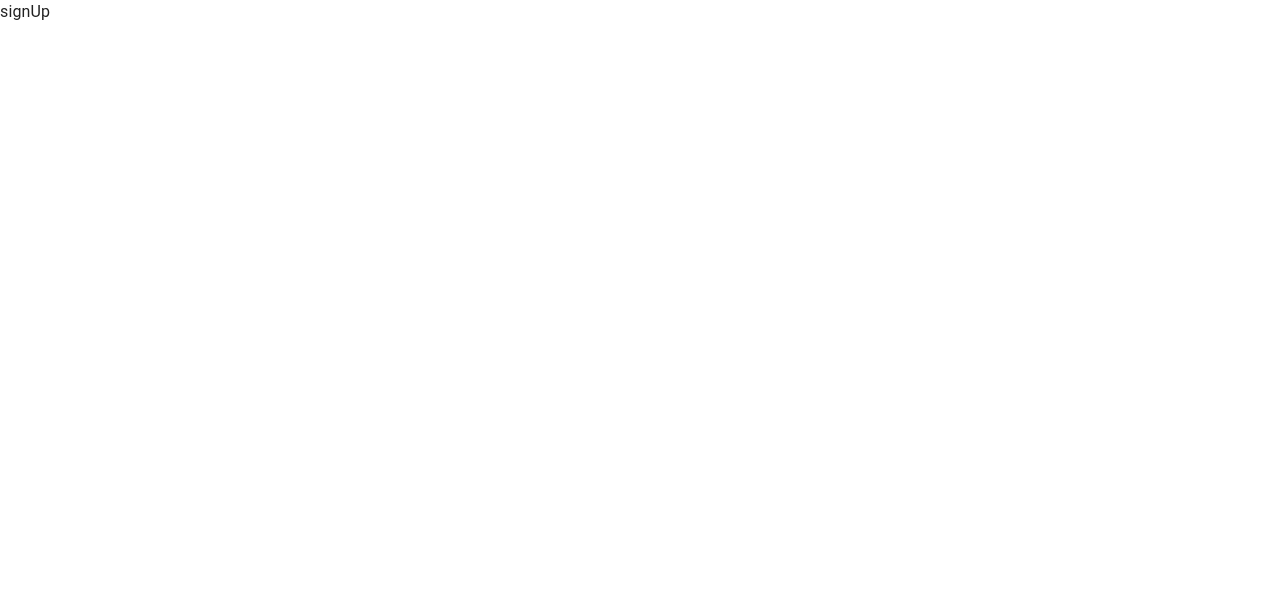
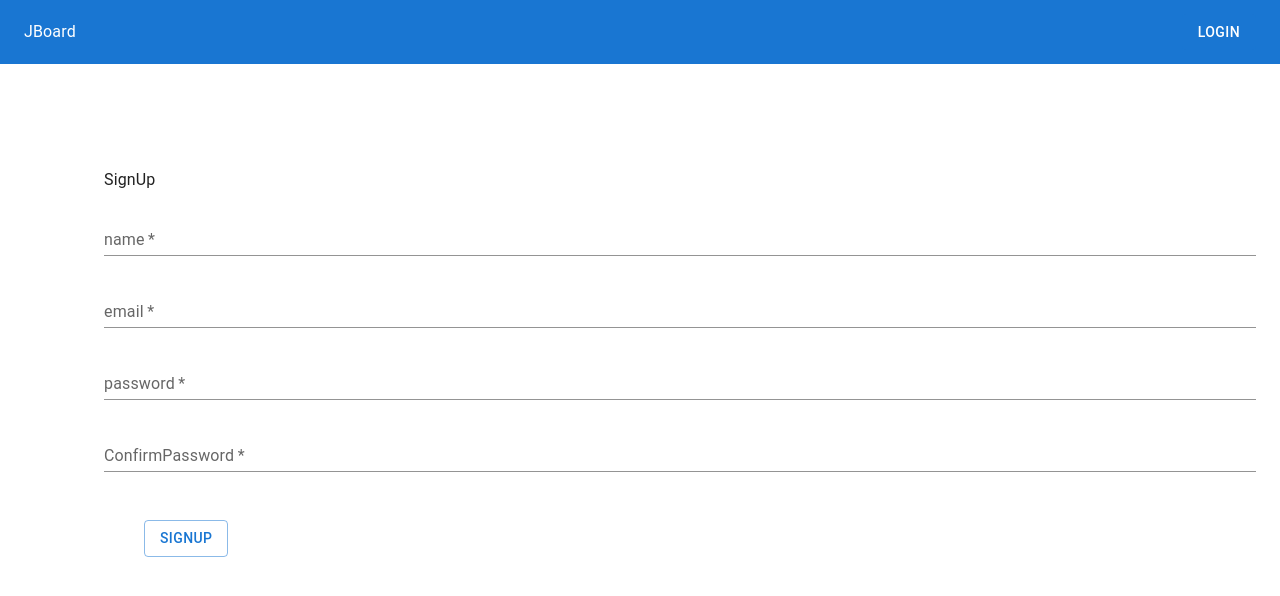
Before and after one commit to 2wisdom/jboard, a React (Vite) app: page /signup in a window 1280 px wide. Shown: the top 596 px of the page. Built offline with nearby package versions, Linux system fonts and the light colour scheme.

Commit message:
gh-7 회원가입 UI

```diff
--- a/src/pages/signup.tsx
+++ b/src/pages/signup.tsx
@@ -1,7 +1,90 @@
+import * as React from "react";
+import { Button, Container, Grid, TextField, Typography } from "@mui/material";
+import { Controller } from "react-hook-form";
+import { useFormAction } from "react-router-dom";
+import Layout from "../layout/Layout";
+import { useQuery } from "@tanstack/react-query";
+import httpClient from "../libs/http-client";
+import { Box } from "@mui/system";
+
 export default function SignUpPage() {
+  // 데이터 불러오기
+  function useSignUp() {
+    return useQuery(["useSignUp"], async () => {
+      const { data } = await httpClient.post<user>("/user");
+      return data;
+    });
+  }
+
+  // user interface
+  interface user {
+    email: string;
+    password: string;
+    nickname: string;
+  }
+
   return (
-    <div>
-      <h1>signUp</h1>
-    </div>
+    <Layout>
+      <Grid
+        container
+        spacing={0}
+        direction="column"
+        alignItems="center"
+        justifyContent="center"
+      >
+        <Container
+          sx={{
+            p: 3,
+            m: 10,
+          }}
+        >
+          <Box component="div">
+            <Typography>SignUp</Typography>
+          </Box>
+          <Box component="form">
+            <TextField
+              required
+              type="name"
+              id="name"
+              label="name"
+              variant="standard"
+              // sx={{ m: 3 }}
+              margin="normal"
+              fullWidth
+            />
+            <TextField
+              required
+              type="email"
+              id="email"
+              label="email"
+              variant="standard"
+              margin="normal"
+              fullWidth
+            />
+            <TextField
+              required
+              type="password"
+              id="password"
+              label="password"
+              variant="standard"
+              margin="normal"
+              fullWidth
+            />
+            <TextField
+              required
+              type="password"
+              id="ConfirmPassword"
+              label="ConfirmPassword"
+              variant="standard"
+              margin="normal"
+              fullWidth
+            />
+          </Box>
+          <Button variant="outlined" sx={{ m: 5 }}>
+            SignUp
+          </Button>
+        </Container>
+      </Grid>
+    </Layout>
   );
 }
```
